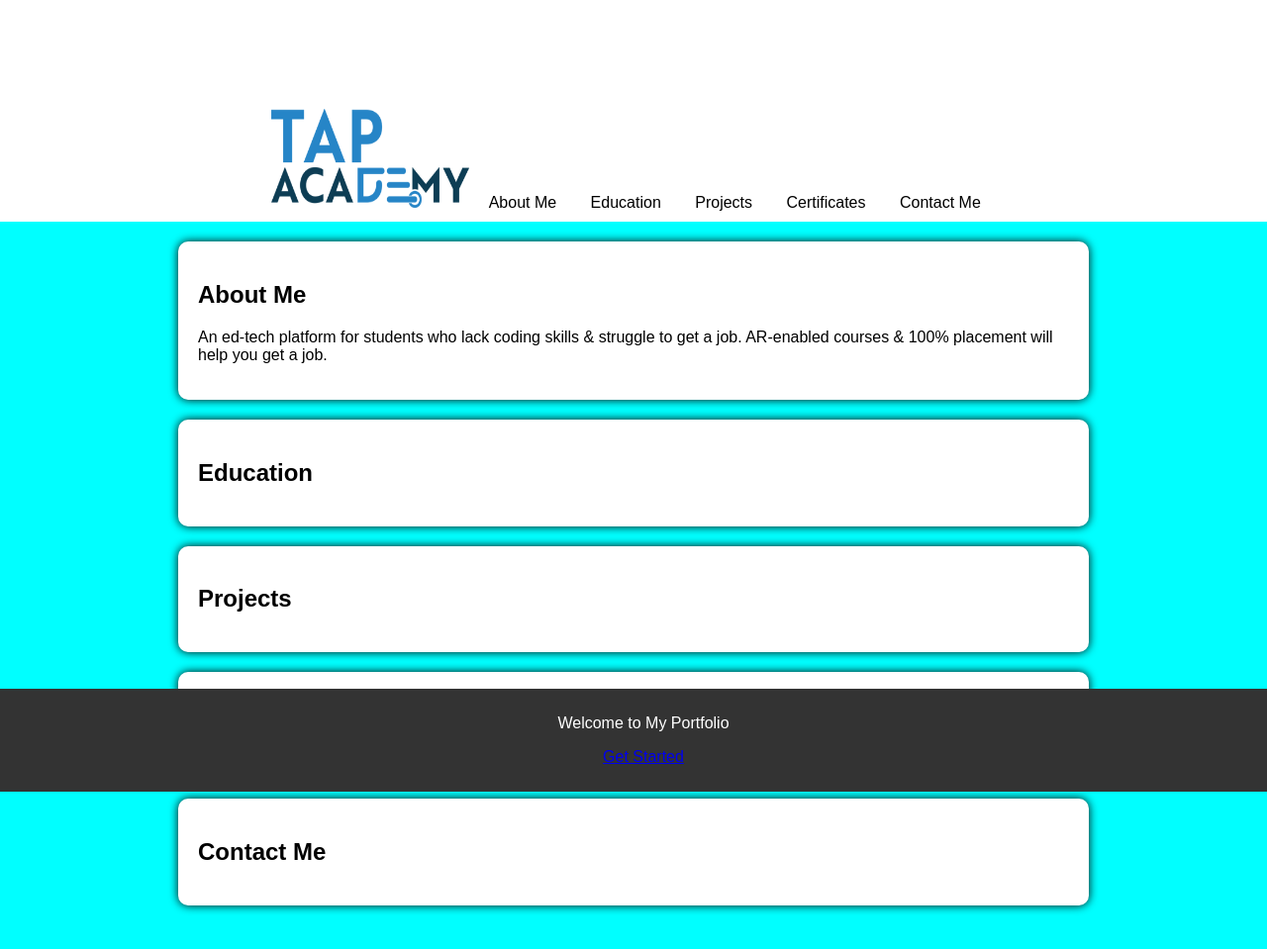
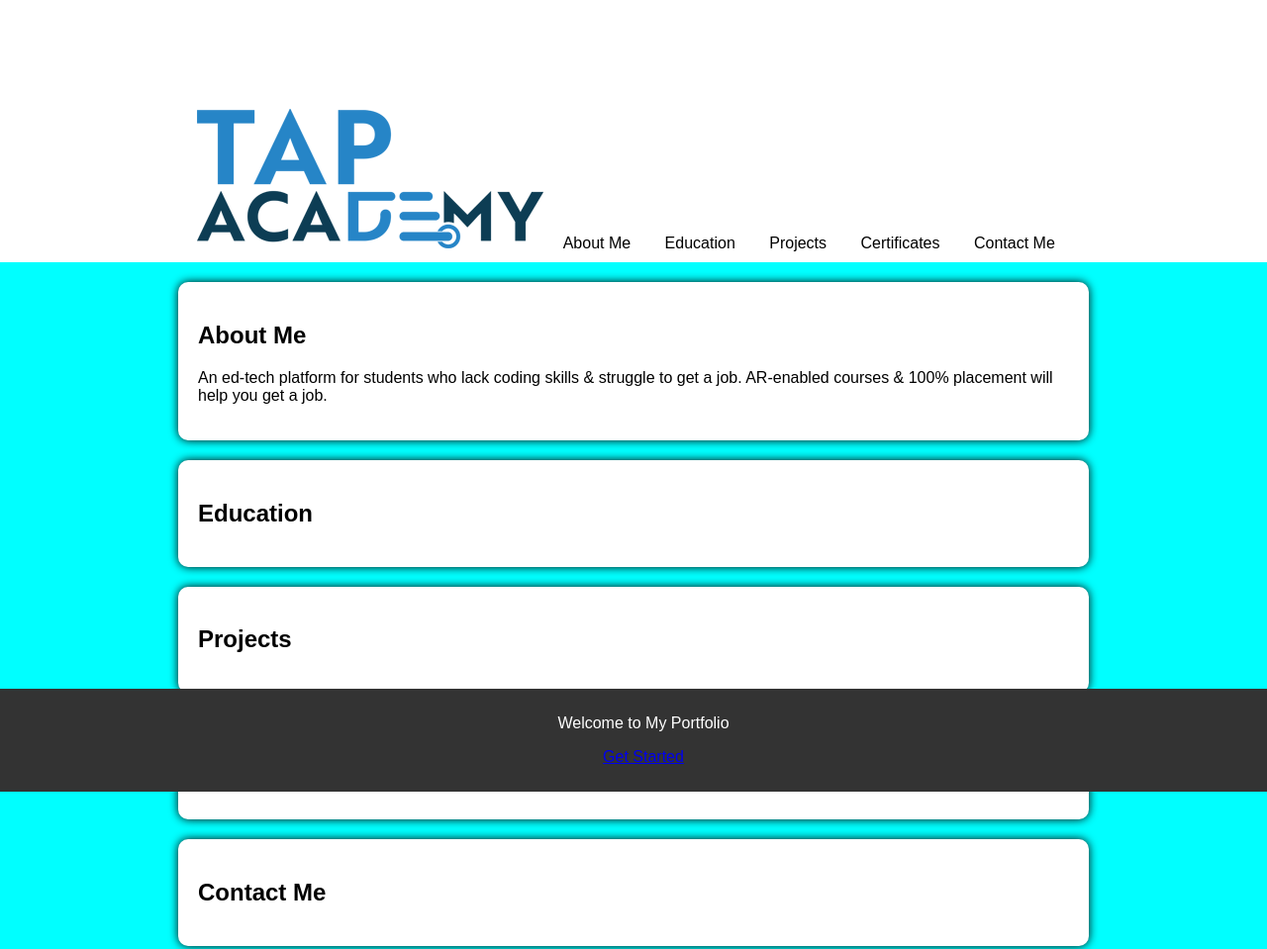
Before and after one commit to vijaykrshna1439/portfolio.github.io, a plain HTML site: page index.html in a window 1280 px wide. Shown: the top 959 px of the page at 99% size. Before the commit the page ends 935 px from the top, so only its background shows below. Drawn offline with Linux system fonts and the light colour scheme.

Commit message:
Update index.html

```diff
--- a/index.html
+++ b/index.html
@@ -61,7 +61,7 @@
     <h1>Welcome to My Portfolio</h1>
   </header>
   <nav>
-    <img src="Taplogo.png" width="200" height="100">
+    <img src="https://github.com/vijaykrshna1439/portfolio.github.io/blob/main/taplogo.png?raw=true">
     <a href="#about">About Me</a>
     <a href="#education">Education</a>
     <a href="#projects">Projects</a>
```
